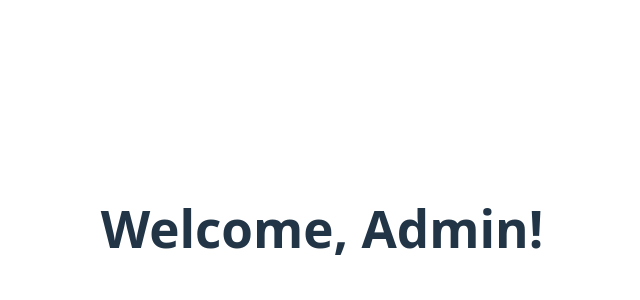
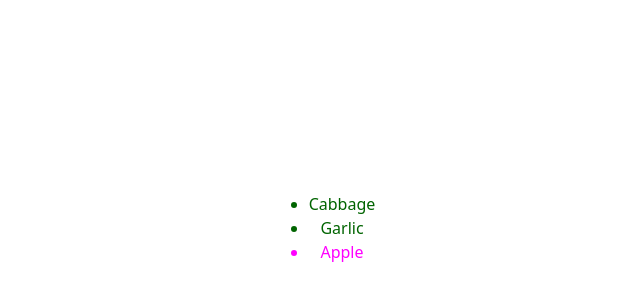
Before and after one commit to vnslzrg/appdev1, a React (Vite) app in the folder react-quickstart/: page / in a window 1280 px wide. Shown: the part 172-472 px from the top of the page, without its empty margins (318-958 px from the left). Built offline with nearby package versions, Linux system fonts and the light colour scheme.

Commit message:
Done rendering lists

```diff
--- a/react-quickstart/src/App.jsx
+++ b/react-quickstart/src/App.jsx
@@ -1,30 +1,24 @@
 import './App.css'
 
-function AdminPanel() {
-  return <h1>Welcome, Admin!</h1>;
+const products = [
+  { title: 'Cabbage', isFruit: false, id: 1 },
+  { title: 'Garlic', isFruit: false, id: 2 },
+  { title: 'Apple', isFruit: true, id: 3 },
+];
+
+export default function ShoppingList() {
+  const listItems = products.map(product =>
+    <li
+      key={product.id}
+      style={{
+        color: product.isFruit ? 'magenta' : 'darkgreen'
+      }}
+    >
+      {product.title}
+    </li>
+  );
+
+  return (
+    <ul>{listItems}</ul>
+  );
 }
-
-function LoginForm() {
-  return <h1>Please log in to continue.</h1>;
-}
-
-function App() {
-const isLoggedIn = true;
-
-let content;
-
-if (isLoggedIn){
-  content = <AdminPanel />;
-}
-else {
-  content = <LoginForm />;
-}
-
-return (
-  <div>
-    {content}
-  </div>
-);
-}
-
-export default App
```
